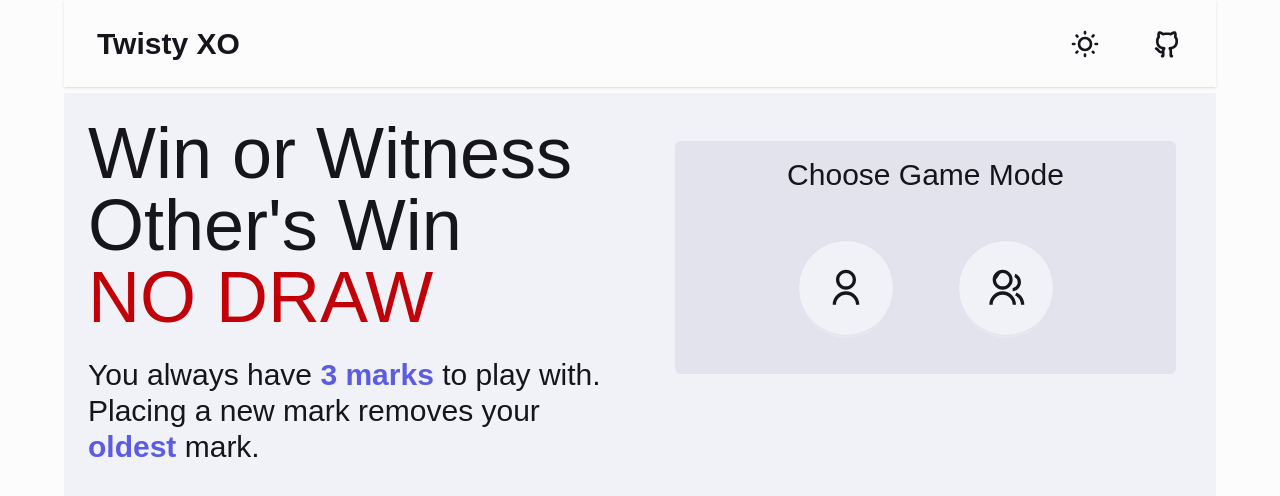
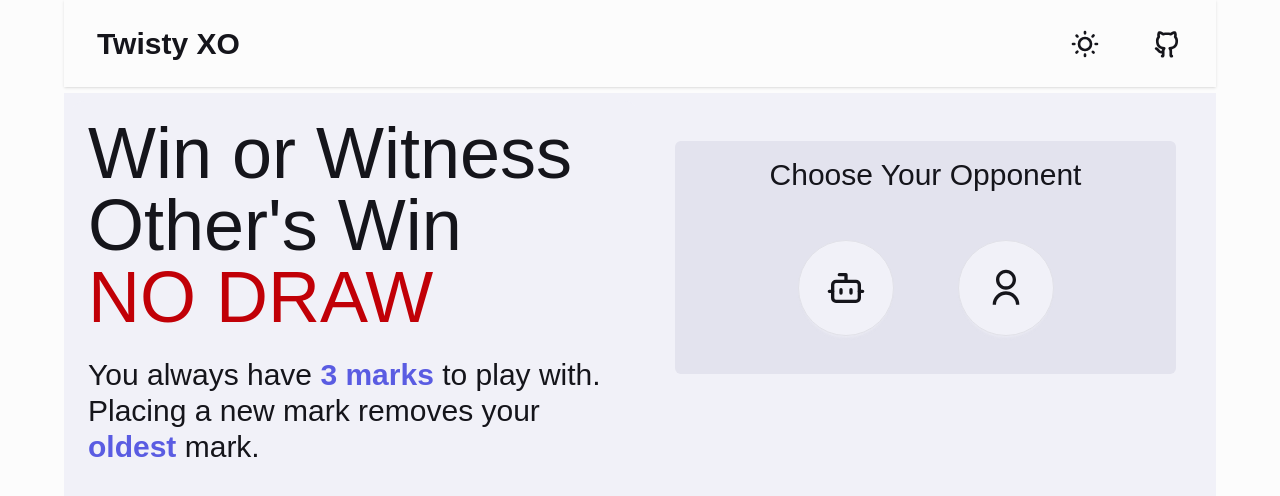
Before and after one commit to MohammedAnasuddin/Twisty-XO, a React (Vite) app: page / in a window 1280 px wide. Shown: the top 496 px of the page. Built offline with nearby package versions, Linux system fonts and the light colour scheme.

Commit message:
Change the Mode Select Icons

```diff
--- a/src/features/computer-move/model/useComputerLogic.js
+++ b/src/features/computer-move/model/useComputerLogic.js
@@ -1,5 +1,3 @@
-
-
 /**
  * This hook contains the logic for the computer's moves.
  */
@@ -53,9 +51,11 @@ const getMove = (gameSetup) => {
 
   // 4. Take one of the corners if available
   const corners = [0, 2, 6, 8];
-  const availableCorners = corners.filter(i => gameSetup.board[i] === null);
+  const availableCorners = corners.filter((i) => gameSetup.board[i] === null);
   if (availableCorners.length > 0) {
-    return availableCorners[Math.floor(Math.random() * availableCorners.length)];
+    return availableCorners[
+      Math.floor(Math.random() * availableCorners.length)
+    ];
   }
 
   // 5. Fallback to a random move (sides)
@@ -78,9 +78,14 @@ const getMove = (gameSetup) => {
 // (This is a simplified version for the AI's internal use)
 const checkWinner = (board) => {
   const lines = [
-    [0, 1, 2], [3, 4, 5], [6, 7, 8], // rows
-    [0, 3, 6], [1, 4, 7], [2, 5, 8], // columns
-    [0, 4, 8], [2, 4, 6]             // diagonals
+    [0, 1, 2],
+    [3, 4, 5],
+    [6, 7, 8], // rows
+    [0, 3, 6],
+    [1, 4, 7],
+    [2, 5, 8], // columns
+    [0, 4, 8],
+    [2, 4, 6], // diagonals
   ];
   for (let i = 0; i < lines.length; i++) {
     const [a, b, c] = lines[i];
@@ -91,5 +96,4 @@ const checkWinner = (board) => {
   return null;
 };
 
-
 export { getComputerMove };
--- a/src/features/mode-select/ui/ModeSelect.jsx
+++ b/src/features/mode-select/ui/ModeSelect.jsx
@@ -13,7 +13,7 @@ const ModeSelect = () => {
     <div className="flex flex-col row-span-2 p-4 rounded-md col-span-full sm:row-span-3 md:row-span-3 bg-base-300 l3 sm:p-6 md:p-4 sm:mt-2">
       {/* Heading */}
       <p className="mb-4 text-sm text-center sm:text-base md:text-2xl lg:text-3xl 2xl:text-4xl font-ox sm:mb-6">
-        Choose Game Mode
+       Choose Your Opponent
       </p>
 
       {/* Choices */}
@@ -24,12 +24,23 @@ const ModeSelect = () => {
           className="relative flex items-center justify-center btn btn-circle group size-16 sm:size-20 md:size-24 hover:drop-shadow-lg"
         >
           <svg
+            xmlns="http://www.w3.org/2000/svg"
             className="transition-all duration-300 size-8 sm:size-9 md:size-10 group-hover:text-primary"
-            xmlns="http://www.w3.org/2000/svg"
+            width="24"
+            height="24"
             viewBox="0 0 24 24"
-            fill="currentColor"
           >
-            <path d="M4 22C4 17.5817 7.58172 14 12 14C16.4183 14 20 17.5817 20 22H18C18 18.6863 15.3137 16 12 16C8.68629 16 6 18.6863 6 22H4ZM12 13C8.685 13 6 10.315 6 7C6 3.685 8.685 1 12 1C15.315 1 18 3.685 18 7C18 10.315 15.315 13 12 13ZM12 11C14.21 11 16 9.21 16 7C16 4.79 14.21 3 12 3C9.79 3 8 4.79 8 7C8 9.21 9.79 11 12 11Z" />
+            <g
+              fill="none"
+              stroke="currentColor"
+              stroke-linecap="round"
+              stroke-linejoin="round"
+              stroke-width="2"
+            >
+              <path d="M12 8V4H8" />
+              <rect width="16" height="12" x="4" y="8" rx="2" />
+              <path d="M2 14h2m16 0h2m-7-1v2m-6-2v2" />
+            </g>
           </svg>
         </div>
 
@@ -45,7 +56,7 @@ const ModeSelect = () => {
             viewBox="0 0 24 24"
             fill="currentColor"
           >
-            <path d="M2 22C2 17.5817 5.58172 14 10 14C14.4183 14 18 17.5817 18 22H16C16 18.6863 13.3137 16 10 16C6.68629 16 4 18.6863 4 22H2ZM10 13C6.685 13 4 10.315 4 7C4 3.685 6.685 1 10 1C13.315 1 16 3.685 16 7C16 10.315 13.315 13 10 13ZM10 11C12.21 11 14 9.21 14 7C14 4.79 12.21 3 10 3C7.79 3 8 4.79 6 7C6 9.21 7.79 11 10 11ZM18.2837 14.7028C21.0644 15.9561 23 18.752 23 22H21C21 19.564 19.5483 17.4671 17.4628 16.5271L18.2837 14.7028ZM17.5962 3.41321C19.5944 4.23703 21 6.20361 21 8.5C21 11.3702 18.8042 13.7252 16 13.9776V11.9646C17.6967 11.7222 19 10.264 19 8.5C19 7.11935 18.2016 5.92603 17.041 5.35635L17.5962 3.41321Z"></path>
+            <path d="M4 22C4 17.5817 7.58172 14 12 14C16.4183 14 20 17.5817 20 22H18C18 18.6863 15.3137 16 12 16C8.68629 16 6 18.6863 6 22H4ZM12 13C8.685 13 6 10.315 6 7C6 3.685 8.685 1 12 1C15.315 1 18 3.685 18 7C18 10.315 15.315 13 12 13ZM12 11C14.21 11 16 9.21 16 7C16 4.79 14.21 3 12 3C9.79 3 8 4.79 8 7C8 9.21 9.79 11 12 11Z" />
           </svg>
         </div>
       </div>
```
